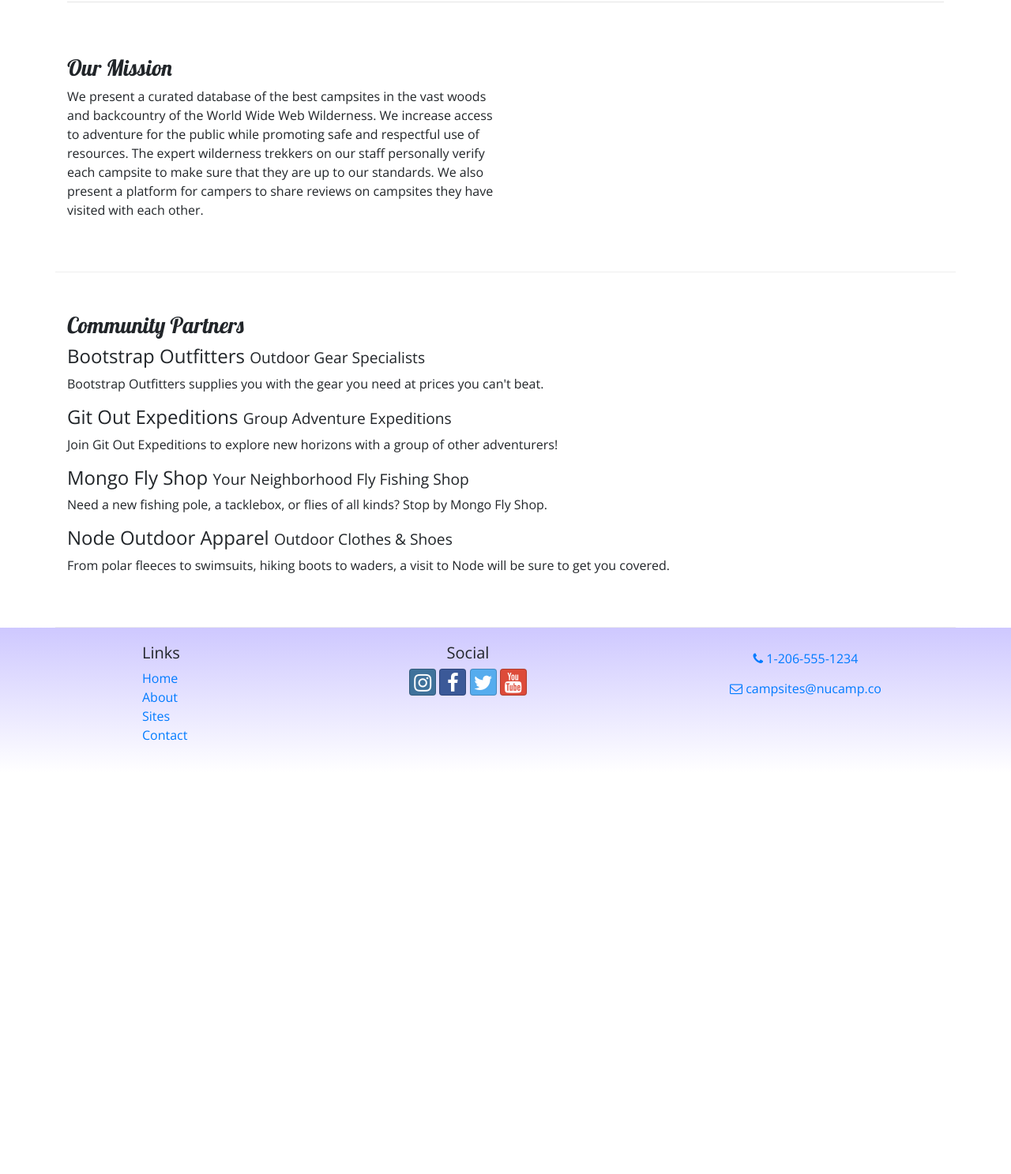
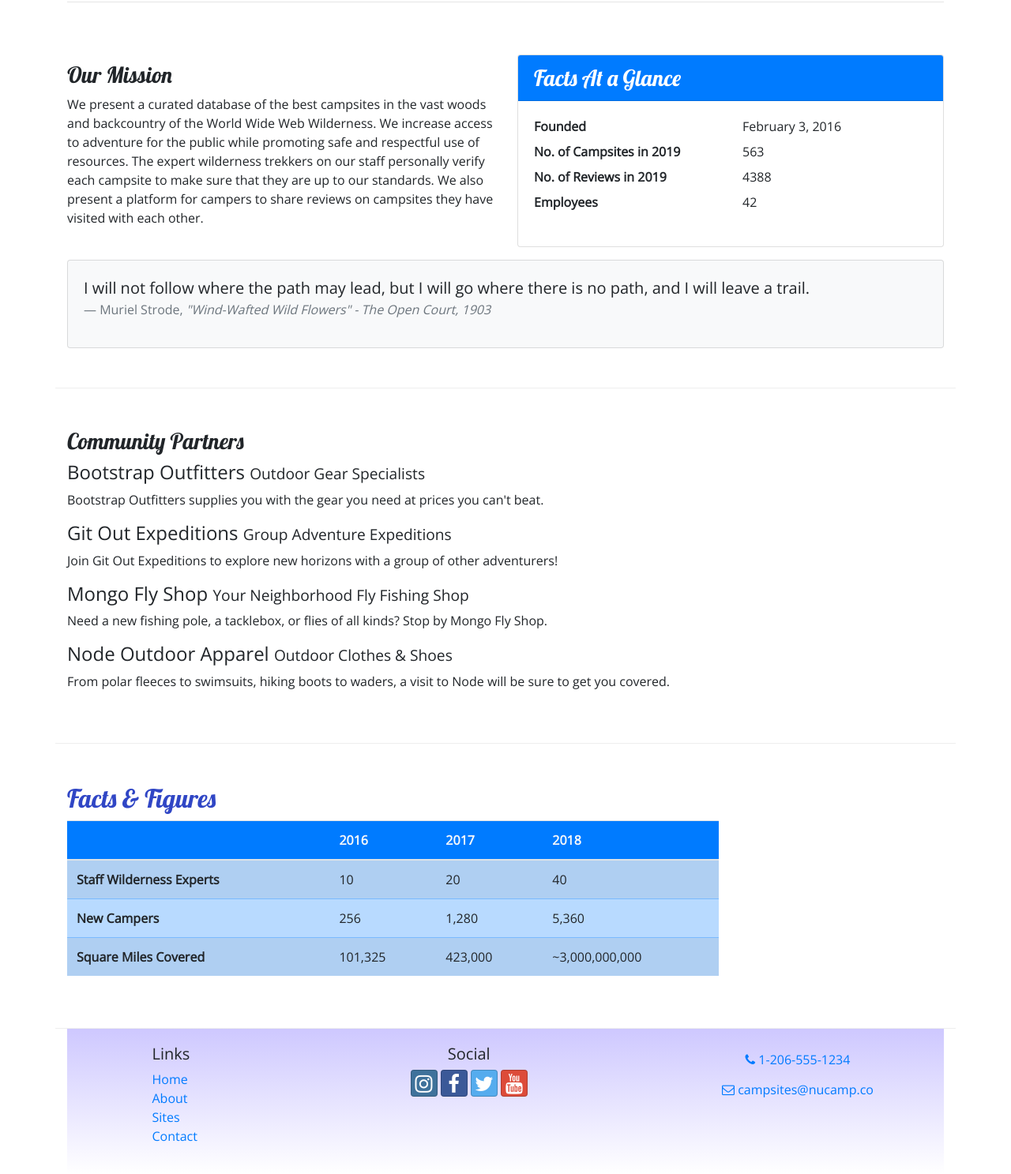
Before and after one commit to rixanne/nucamp, a website: page aboutus.html in a window 1280 px wide. Shown: the part 359-1846 px from the top of the page at 79% size. Before the commit the page ends 1338 px from the top, so only its background shows below. Drawn offline with nearby package versions, Linux system fonts and the light colour scheme.

Commit message:
Tables and Cards

```diff
--- a/aboutus.html
+++ b/aboutus.html
@@ -63,11 +63,40 @@
         </div>
 
     <div class="row row-content align-items-center">
-        <div class="col-6">
+        <div class="col-sm-6">
                 <h3>Our Mission</h3>
                 <p>We present a curated database of the best campsites in the vast woods and backcountry of the World Wide Web Wilderness. We increase access to adventure for the public while promoting safe and respectful use of resources. The expert wilderness trekkers on our staff personally verify each campsite to make sure that they are up to our standards. We also present a platform for campers to share reviews on campsites they have visited with each other.</p>
         </div>
-    </div>
+        <div class="col-sm-6">
+            <div class="card">
+                <h3 class="card-header bg-primary text-white">Facts At a Glance</h3>
+                    <div class="card-body">
+                        <dl class="row">
+                            <dt class="col-6">Founded</dt>
+                            <dd class="col-6">February 3, 2016</dd>
+                            <dt class="col-6">No. of Campsites in 2019</dt>
+                            <dd class="col-6">563</dd>
+                            <dt class="col-6">No. of Reviews in 2019</dt>
+                            <dd class="col-6">4388</dd>
+                            <dt class="col-6">Employees</dt>
+                            <dd class="col-6">42</dd>
+                        </dl>
+                    </div>
+                </div>
+            </div>
+            <div class="col">
+                <div class="card bg-light mt-3">
+                    <blockquote class="blockquote card-body">
+                        <p class="mb-0">I will not follow where the path may lead, but I will go where there is no path, and I will leave a trail.</p>
+                        <footer class="blockquote-footer">Muriel Strode,
+                            <cite title="Source Title">"Wind-Wafted Wild Flowers" -
+                                The Open Court, 1903
+                            </cite>
+                        </footer>
+                    </blockquote>
+                </div>
+            </div>
+        </div>
 
     <div class="row row-content align-items-center">
             <div class="col">
@@ -82,9 +111,46 @@
                 <p>From polar fleeces to swimsuits, hiking boots to waders, a visit to Node will be sure to get you covered.</p>
             </div>
         </div>
-    </div>
 
-    <footer>
+        <div class="row row-content">
+            <div class="col-sm-9">
+            	<h2>Facts &amp; Figures</h2>
+            	<div class="table-responsive">
+               	    <table class="table table-striped">
+	                    <thead>
+	                        <tr class="bg-primary text-light">
+	                            <th></th>
+	                            <th>2016</th>
+	                            <th>2017</th>
+	                            <th>2018</th>
+	                        </tr>
+                    	</thead>
+	                    <tbody class="table-primary">
+                            <tr>
+                                <th>Staff Wilderness Experts</th>
+                                <td>10</td>
+                                <td>20</td>
+                                <td>40</td>
+                            </tr>
+                            <tr>
+                                <th>New Campers</th>
+                                <td>256</td>
+                                <td>1,280</td>
+                                <td>5,360</td>
+                            </tr>
+                            <tr>
+                                <th>Square Miles Covered</th>
+                                <td>101,325</td>
+                                <td>423,000</td>
+                                <td>~3,000,000,000</td>
+                            </tr>
+                        </tbody>
+                    </table>
+                </div>
+            </div>
+       </div>
+
+    <footer class="site-footer">
         <div class="container">
             <div class="row">
                 <div class="col-4 col-sm-2 offset-1">
--- a/css/styles.css
+++ b/css/styles.css
@@ -16,7 +16,7 @@ header h2 {
     color: #CEC8FF;
 }
 
-footer {
+.site-footer {
     background-image:  linear-gradient(#CEC8FF, white);
     padding: 20px 0;
 }
```
Also changed, not shown: index.html (+1 -1 lines).
